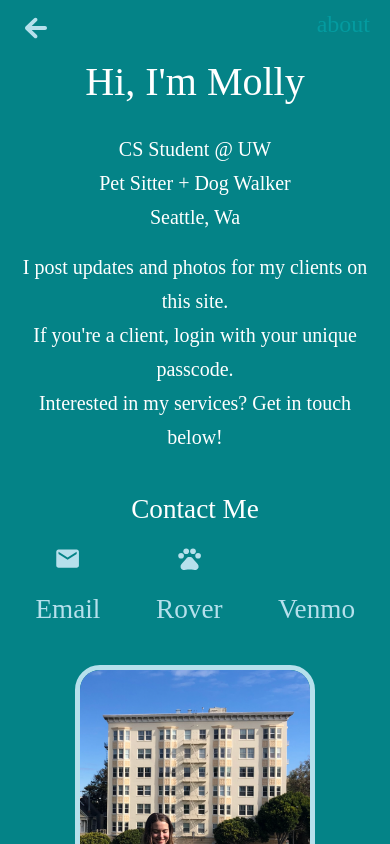
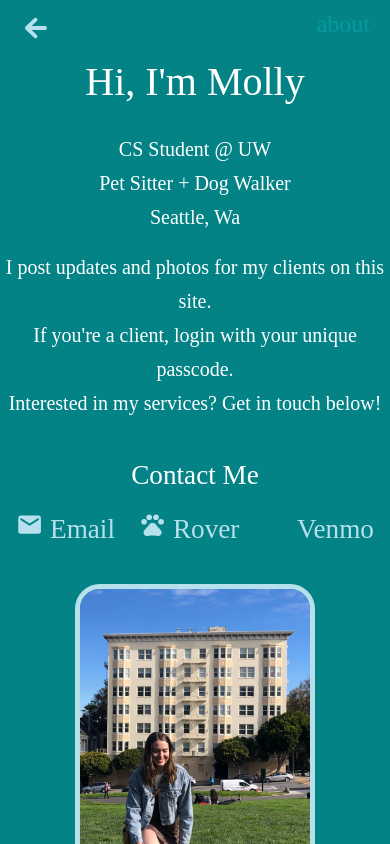
Before and after one commit to armstmol01/pp-project, a React (Create React App) app in the folder client/: page /about in a window 390 px wide. Shown: the top 844 px of the page. Built offline with nearby package versions, Linux system fonts and the light colour scheme; some icons are missing; a web font is replaced by a local one.

Commit message:
about edit

```diff
--- a/client/src/components/about/About.css
+++ b/client/src/components/about/About.css
@@ -104,7 +104,7 @@ img {
 
   .description__container {
     text-align: center;
-    width: 90vw;
+    width: 100vw;
   }
 
   .link__container {
```
